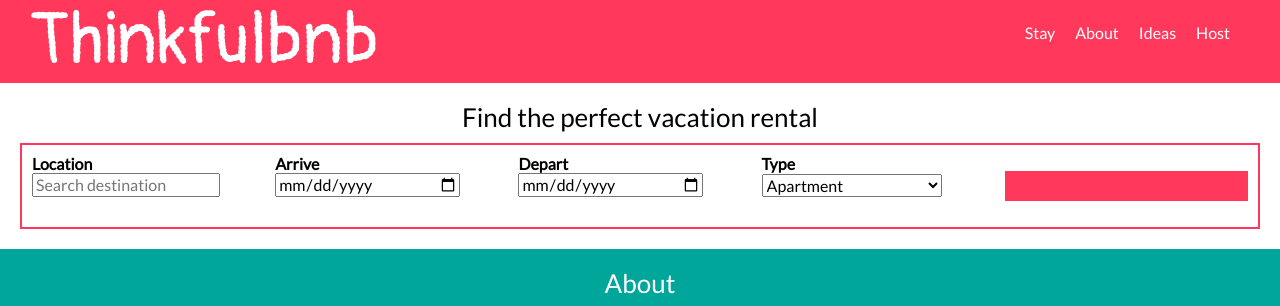
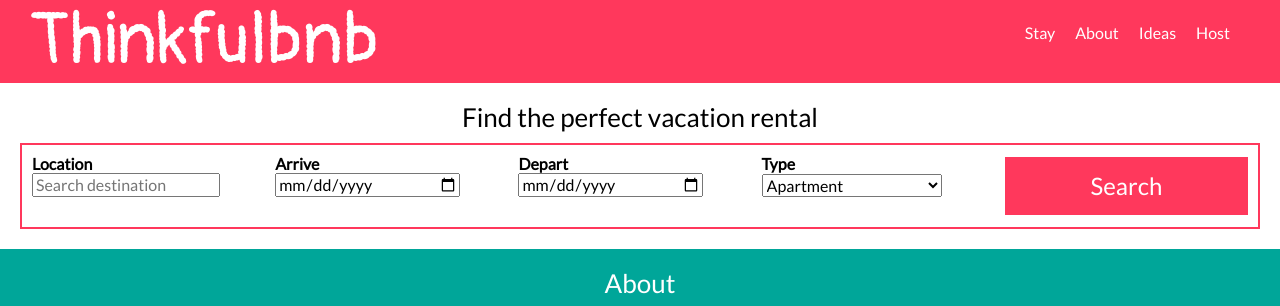
Before and after one commit to zepedika/Thinkfulbnb, a plain HTML site: page index.html in a window 1280 px wide. Shown: the top 306 px of the page. Drawn offline with nearby package versions, Linux system fonts and the light colour scheme.

Commit message:
Fix button in search form

```diff
--- a/index.html
+++ b/index.html
@@ -81,7 +81,7 @@
               </select>
             </div>
 
-            <button type="submit" value="Search" >
+            <button type="submit" value="Search" >Search</button>
 
         </form>
       </section>
```
